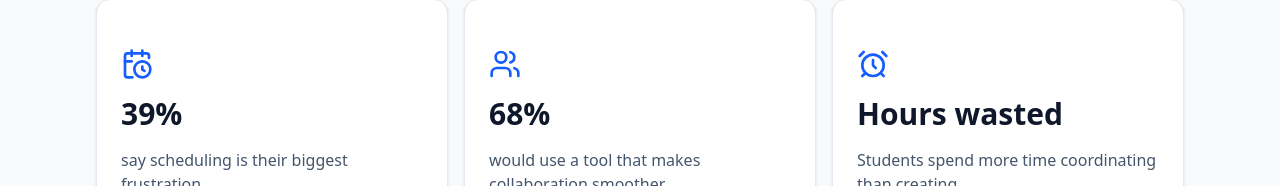
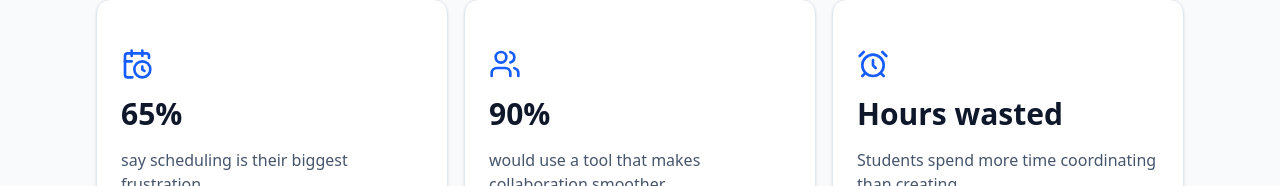
Before and after one commit to danielwait2/pmahackathon2025, a Next.js app in the folder groupsync/: page / in a window 1280 px wide. Shown: the part 735-921 px from the top of the page. Built offline with nearby package versions, Linux system fonts and the light colour scheme.

Commit message:
Update ProblemSection.tsx

```diff
--- a/groupsync/components/landing/ProblemSection.tsx
+++ b/groupsync/components/landing/ProblemSection.tsx
@@ -5,12 +5,12 @@ import { Card, CardContent } from '@/components/ui/card';
 const problemStats = [
   {
     icon: CalendarClock,
-    stat: '39%',
+    stat: '65%',
     description: 'say scheduling is their biggest frustration',
   },
   {
     icon: Users,
-    stat: '68%',
+    stat: '90%',
     description: 'would use a tool that makes collaboration smoother',
   },
   {
```
